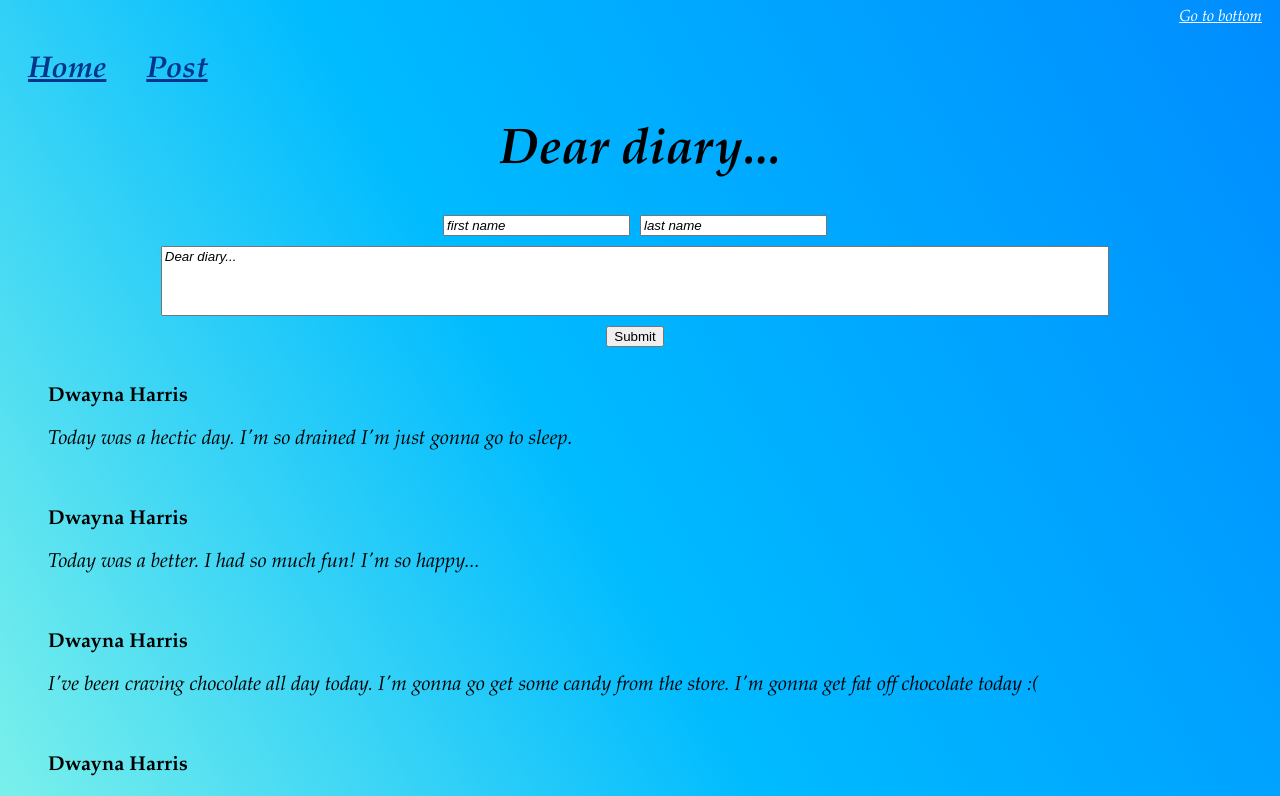
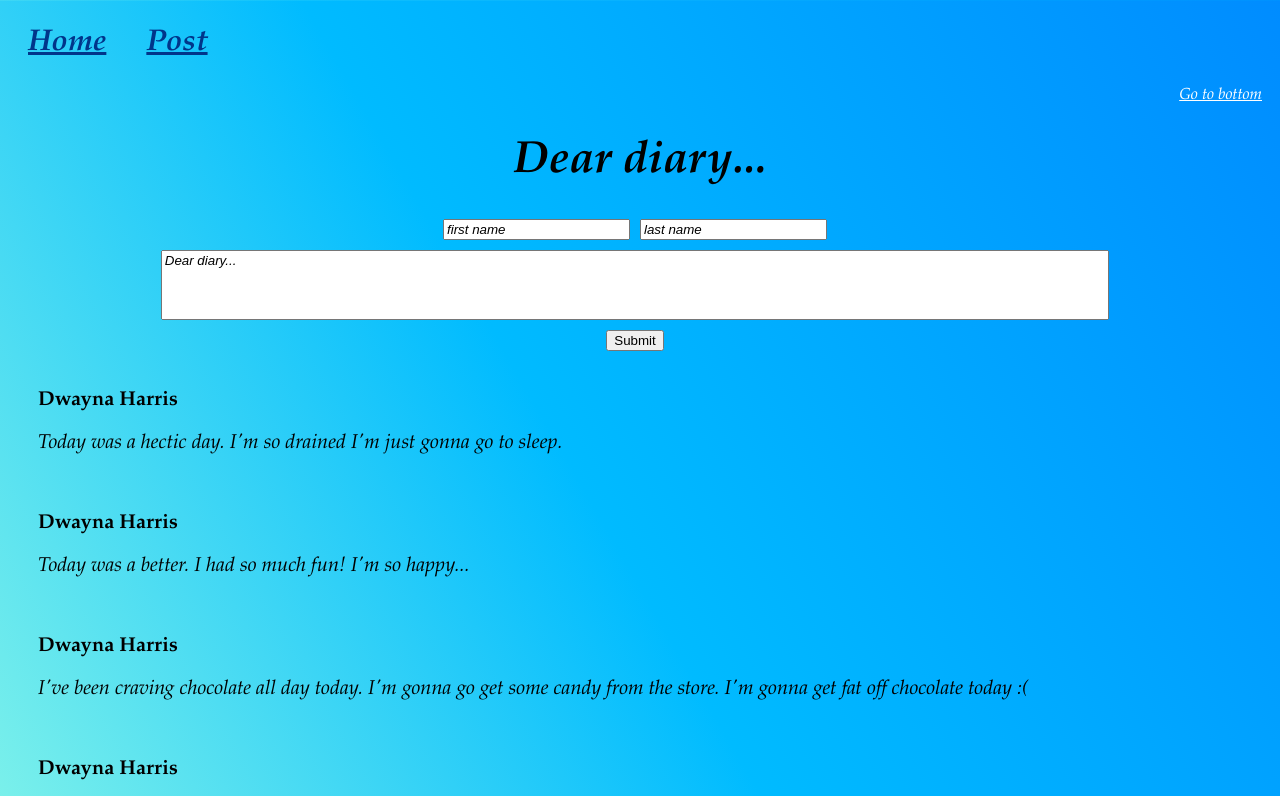
Before and after one commit to dwaynah123/flatiron-phase-2-react-project-front-end, a React (Vite) app: page /posts in a window 1280 px wide. Shown: the top 796 px of the page. Built offline with nearby package versions, Linux system fonts and the light colour scheme; data requests are answered from the project's data file.

Commit message:
Finished my css

```diff
--- a/src/components/Header.jsx
+++ b/src/components/Header.jsx
@@ -5,6 +5,7 @@ const Header = () => {
     return (
         <>
             <header>
+                <a href="#footer"> Go to bottom</a>
                 <h1>Dear diary...</h1>
             </header>
         </>
--- a/src/components/NavBar.jsx
+++ b/src/components/NavBar.jsx
@@ -5,7 +5,6 @@ import '../index.css';
 function NavBar() {
     return (
         <>
-        <a href="#footer"> Go to bottom</a>
         <nav id="navbar">
             <NavLink id="navA" to="/">Home</NavLink>
 
--- a/src/index.css
+++ b/src/index.css
@@ -14,9 +14,9 @@ a {
     font-style: oblique;
     padding-right: 10px;
 }
-header {
+header h1 {
     text-align: center;
-    font-size: 25px;
+    font-size: 45px;
     font-style: oblique;
 }
 form {
@@ -28,7 +28,8 @@ p {
     text-align: left;
     font-size: 20px;
     line-height: 22px;
-    margin-left: 40px;
+    margin-left: 30px;
+    margin-right: 20px;
 }
 
 #name{
@@ -56,9 +57,8 @@ p {
 }
 
 #home {
-    font-size: 70px;
-    padding: 100px;
-    position: relative;
+    font-size: 5vw;
+    padding: 5vw;
     text-align: center;
     color: white;
 }
```
